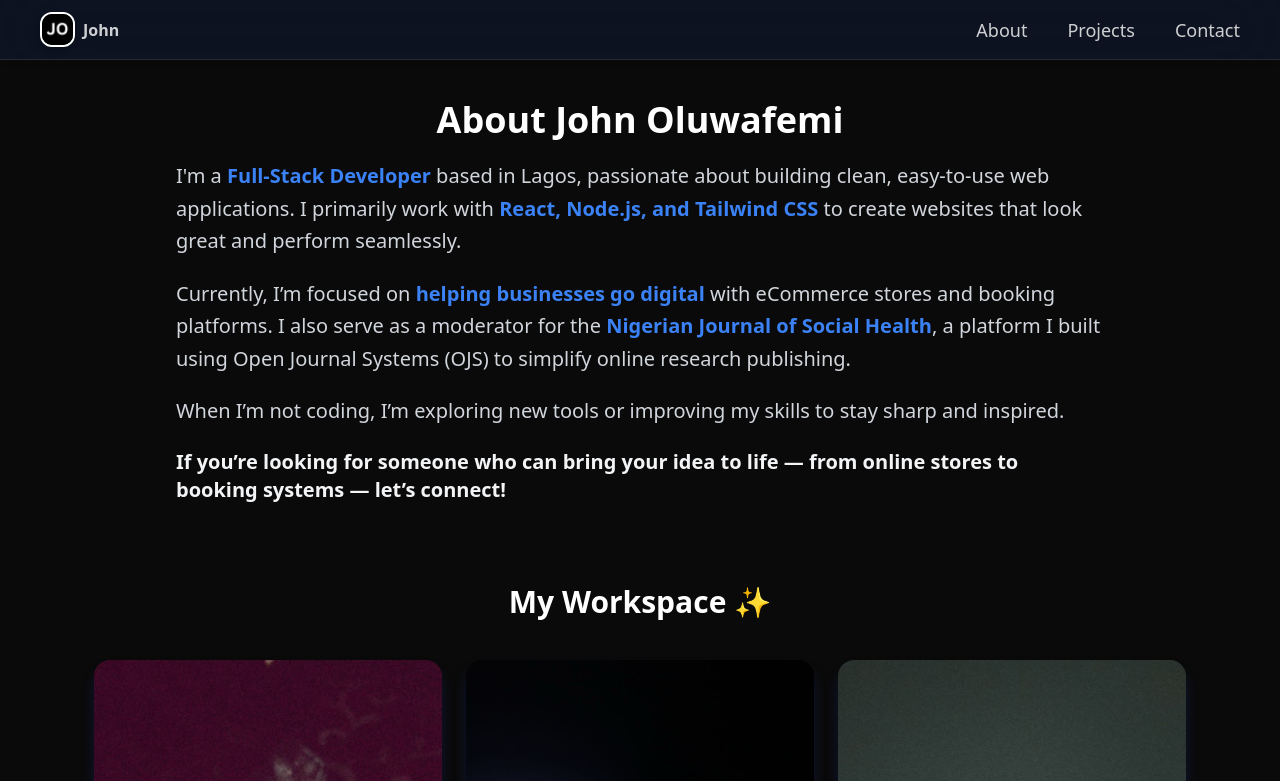
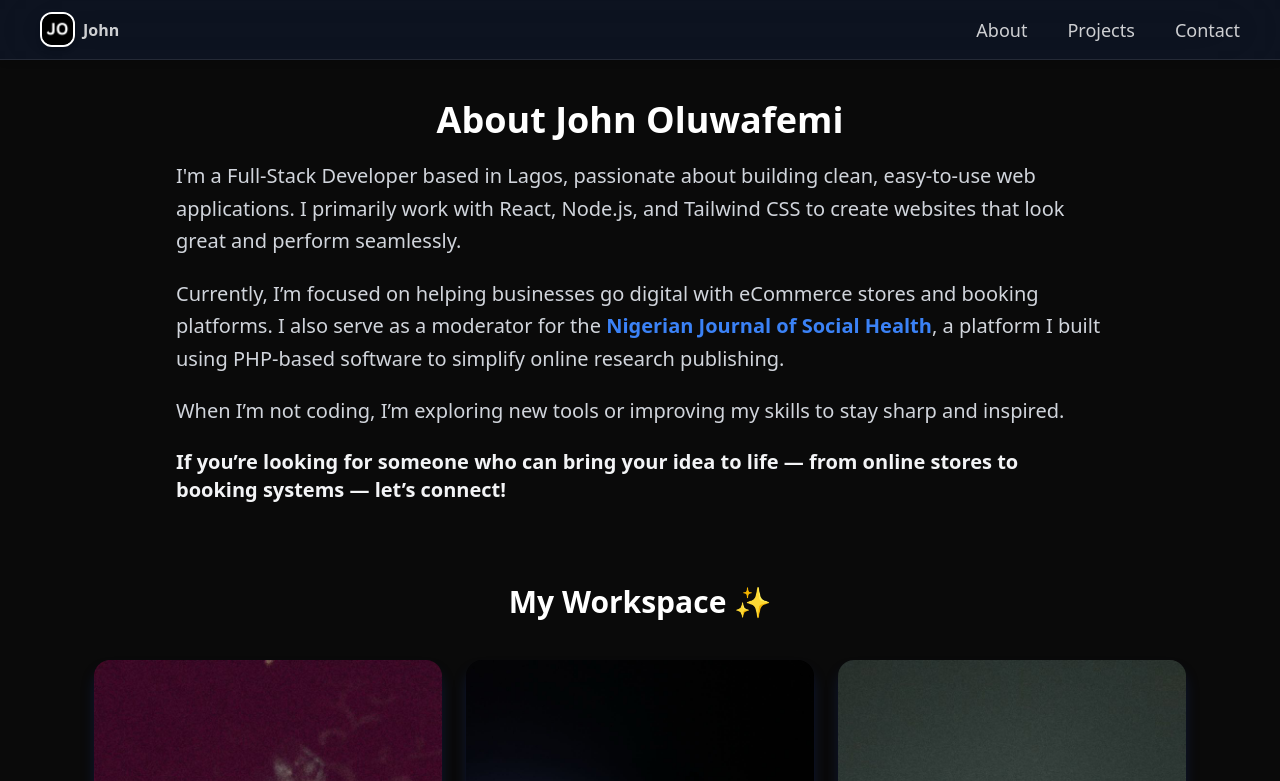
Before and after one commit to lamba01/port, a React (Vite) app: page /about in a window 1280 px wide. Shown: the top 781 px of the page. Built offline with nearby package versions, Linux system fonts and the light colour scheme.

Commit message:
feat: update project images and enhance hero section text for clarity; improve about section links and layout

```diff
--- a/src/components/projectComponent.jsx
+++ b/src/components/projectComponent.jsx
@@ -36,7 +36,7 @@ export default function Projects() {
                 <img
                   src={project.image}
                   alt={project.title}
-                  className="w-full h-56 object-cover"
+                  className="w-full h-56 sm:object-cover object-contain group-hover:scale-105 transition-transform duration-500"
                 />
               </a>
 
--- a/src/data/projectsData.js
+++ b/src/data/projectsData.js
@@ -18,7 +18,7 @@ import sblofa from "../assets/sblofa-logo.webp";
 const projectsData = [
   {
     id: 1,
-    image: project1,
+    image: cepherlogo,
     logo: cepherlogo,
     // title: "Centre for Population and Health Research Website",
     description: `I designed and developed the Centre for Population and Health Research website
--- a/src/sections/aboutSection.jsx
+++ b/src/sections/aboutSection.jsx
@@ -17,30 +17,26 @@ export default function AboutSection() {
         </h1>
 
         <h4 className="text-base sm:text-xl leading-relaxed text-gray-300">
-          I'm a{" "}
-          <span className="font-semibold text-[#3b82f6]">
-            Full-Stack Developer
-          </span>{" "}
-          based in Lagos, passionate about building clean, easy-to-use web
-          applications. I primarily work with{" "}
-          <span className="font-semibold text-[#3b82f6]">
-            React, Node.js, and Tailwind CSS
-          </span>{" "}
-          to create websites that look great and perform seamlessly.
+          I'm a Full-Stack Developer based in Lagos, passionate about building
+          clean, easy-to-use web applications. I primarily work with React,
+          Node.js, and Tailwind CSS to create websites that look great and
+          perform seamlessly.
         </h4>
 
         <h4 className="text-base sm:text-xl leading-relaxed text-gray-300">
-          Currently, I’m focused on{" "}
+          Currently, I’m focused on helping businesses go digital with eCommerce
+          stores and booking platforms. I also serve as a moderator for the{" "}
           <span className="font-semibold text-[#3b82f6]">
-            helping businesses go digital
-          </span>{" "}
-          with eCommerce stores and booking platforms. I also serve as a
-          moderator for the{" "}
-          <span className="font-semibold text-[#3b82f6]">
-            Nigerian Journal of Social Health
+            <a
+              href="https://njsh.org.ng/index.php/njsh-journal"
+              target="_blank"
+              rel="noopener noreferrer"
+            >
+              Nigerian Journal of Social Health
+            </a>
           </span>
-          , a platform I built using Open Journal Systems (OJS) to simplify
-          online research publishing.
+          , a platform I built using PHP-based software to simplify online
+          research publishing.
         </h4>
 
         <h4 className="text-base sm:text-xl leading-relaxed text-gray-300">
--- a/src/sections/hero.jsx
+++ b/src/sections/hero.jsx
@@ -54,7 +54,6 @@ function Hero({ scrollToProjects }) {
           className="mt-6 text-gray-400 text-base sm:text-lg md:text-xl max-w-2xl mx-auto"
         >
           I help businesses turn their websites into reliable revenue-generating
-          help businesses turn their websites into reliable revenue-generating
           assets. With a focus on performance, user experience, and SEO, I
           create digital solutions that not only look great but also drive real
           results.
```
